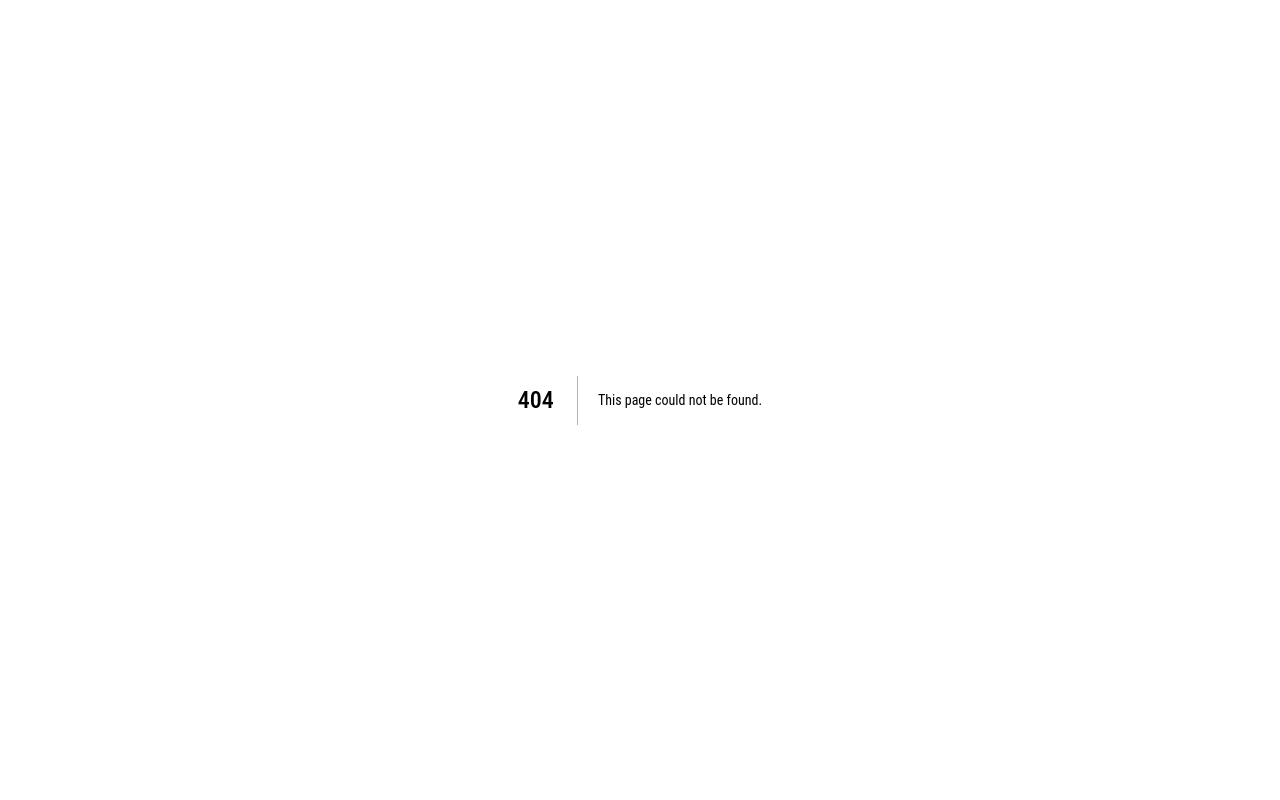
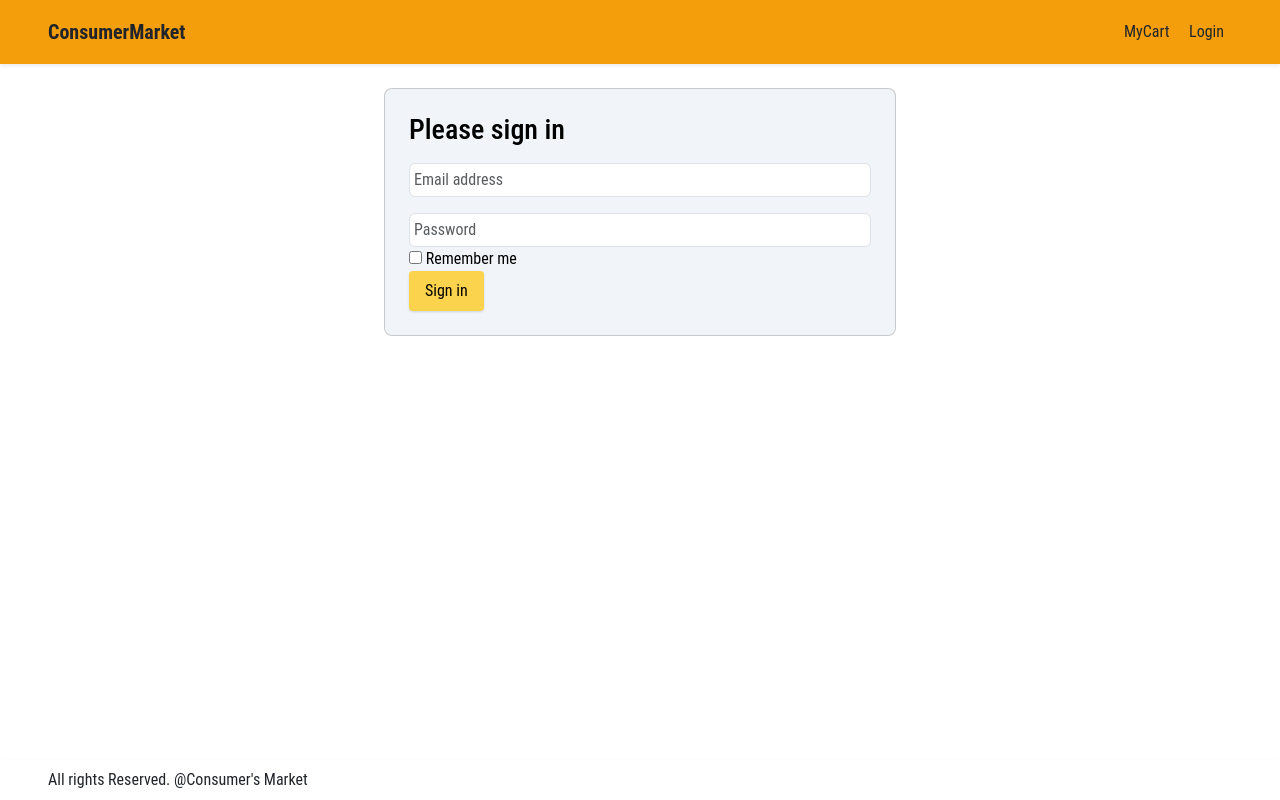
Before and after one commit to Titan0932/ConsumerMarket, a Next.js app: page /login in a window 1280 px wide. Before the commit this address had no page. Built offline with nearby package versions, Linux system fonts and the light colour scheme.

Commit message:
updated css + login UI + packages

```diff
--- /dev/null
+++ b/components/LogIn.jsx
@@ -0,0 +1,50 @@
+import React from "react";
+
+export const LogIn = () => {
+  return (
+    <form class="form-signin flex flex-col justify-center align-items-center">
+      <div className="card p-4 gap-3" style={{width: "40vw"}}>
+        <div>
+          {/* <img class="mb-4" src="" alt="" width="72" height="72" /> */}
+        </div>
+        <h1 class="h3 mb-3 font-weight-normal">Please sign in</h1>
+        <div className="flex flex-col gap-3" id="login-input-container">
+          <div id="email-input-container">
+            <label for="inputEmail" class="sr-only">
+              Email address
+            </label>
+            <input
+              type="email"
+              id="inputEmail"
+              class="form-control p-1 text-white"
+              placeholder="Email address"
+              required=""
+              autoFocus=""
+            />
+          </div>
+          <div id="password-input-container">
+            <label for="inputPassword" class="sr-only">
+              Password
+            </label>
+            <input
+              type="password"
+              id="inputPassword"
+              class="form-control p-1 text-white"
+              placeholder="Password"
+              required=""
+              fdprocessedid="0yizag"
+            />
+          </div>
+        </div>
+        <div class="checkbox">
+          <label>
+            <input type="checkbox" value="remember-me" /> Remember me
+          </label>
+        </div>
+        <button class="primary-button" type="submit" fdprocessedid="of74gx">
+          Sign in
+        </button>
+      </div>
+    </form>
+  );
+};
--- a/components/Navbar.jsx
+++ b/components/Navbar.jsx
@@ -16,7 +16,7 @@ const Navbar = ({itemsInCart}) => {
             MyCart  {itemsInCart.length != 0 && <span className="rounded-full px-2 py-1 bg-red-500 text-white">{itemsInCart.reduce((a,b) => a +b.quantity, 0 )}</span>}
           </a>
         </Link>
-        <Link href="/" className="px-2">
+        <Link href="/login" className="px-2">
           <a className="px-2"> Login </a>
         </Link>
       </div>
--- a/pages/_app.js
+++ b/pages/_app.js
@@ -1,8 +1,14 @@
 import { useEffect } from "react";
+import "bootstrap/dist/css/bootstrap.min.css";
 import "../styles/globals.css";
 import { StoreProvider } from "../utils/redux/Store";
 
 function MyApp({ Component, pageProps }) {
+
+  useEffect(() => {
+    require("bootstrap/dist/js/bootstrap.bundle.min.js");
+  }, []);
+
   return (
     <StoreProvider>
       <Component {...pageProps} />
--- /dev/null
+++ b/pages/login.js
@@ -0,0 +1,18 @@
+import React, {useContext} from 'react'
+import Layout from '../components/Layout'
+import { Store } from '../utils/redux/Store'
+import { LogIn } from '../components/LogIn'
+
+export const Login=()=>{
+    const {state,dispatch}= useContext(Store)
+    const cart = state.cart.cartItems
+
+    return(
+        <Layout itemsInCart={cart}>
+            <LogIn />
+        </Layout>
+    )
+
+}
+
+export default Login
--- a/pages/product/[slug].js
+++ b/pages/product/[slug].js
@@ -24,7 +24,7 @@ export default function ProductDetails({products}) {
   const {state,dispatch}= useContext(Store)
   const cart = state.cart.cartItems
 
-console.log(cart?.find((id) => product.id == id)?.quantity)
+// console.log(cart?.find((id) => product.id == id)?.quantity)
   return (
     <Layout itemsInCart={cart}>
         <Link href="/">
--- a/styles/globals.css
+++ b/styles/globals.css
@@ -3,6 +3,11 @@
 @tailwind utilities;
 
 @import url('https://fonts.googleapis.com/css2?family=Roboto+Condensed&display=swap');
+
+:root{
+  --primary-color: rgb(251 191 36);
+  --primary-color-300: rgb(252 211 77);
+}
 
 html,
 body {
@@ -23,7 +28,8 @@ a {
 }
 
 .card{
-  @apply mb-5 block rounded-lg border shadow-sm shadow-amber-400 text-black bg-slate-100;
+  @apply mb-5 block rounded-lg border shadow-sm  text-black bg-slate-100;
+  box-shadow: 0 4px 6px var(--primary-color-400);
 }
 
 .item-img:hover{
@@ -53,3 +59,7 @@ a {
     background: black;
   }
 }
+
+input.form-control:focus{
+  outline: var(--primary-color) solid 2px;
+}
--- a/tailwind.config.js
+++ b/tailwind.config.js
@@ -5,7 +5,12 @@ module.exports = {
     "./components/**/*.{js,ts,jsx,tsx}",
   ],
   theme: {
-    extend: {},
+    extend: {
+      colors: {
+        "primary-color": "var(--primary-color)",
+        "secondary-color": "var(--secondary-color)"
+      },
+    },
   },
   plugins: [],
 }
```
Also changed, not shown: migrations/20240120230804_new.js (added, +27 -0 lines), package.json (+4 -5 lines), pages/signup.js (added), 2 other files (tests, documents, lock files or other folders).
